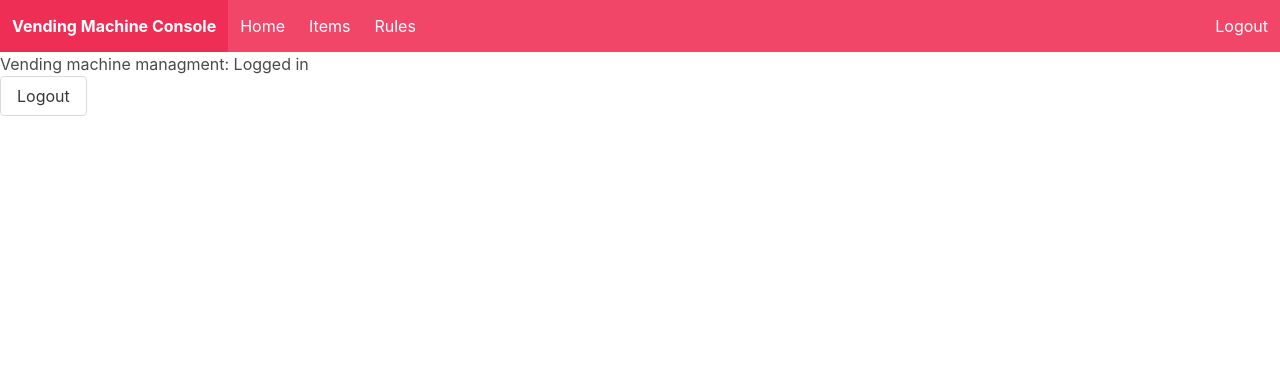
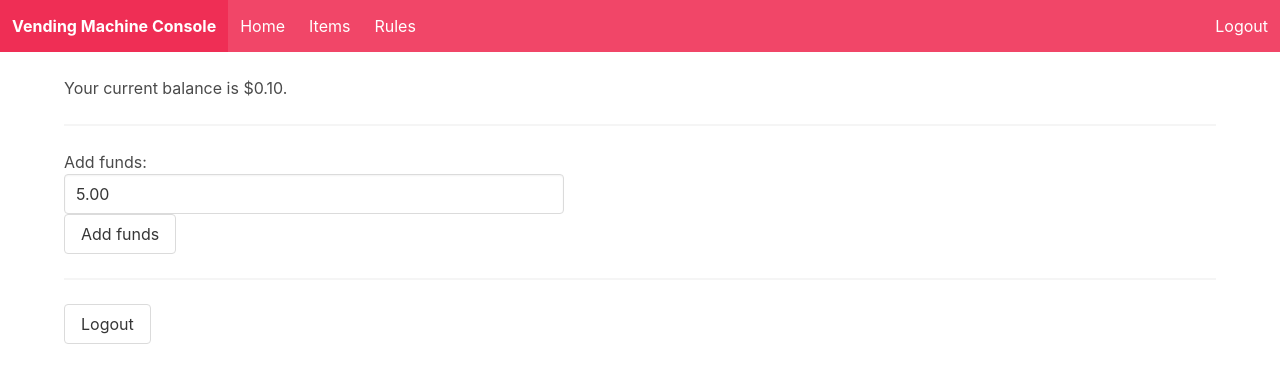
Before and after one commit to willbarkoff/5725-vending-machine, a Flask app: page /home in a window 1280 px wide. Shown: the top 383 px of the page. Run offline with Flask 3, Linux system fonts and the light colour scheme; the visitor is signed in with stand-in values (Sample User, id 1); tables that the repository leaves empty hold one stand-in row (values such as "Sample post").

Commit message:
add balance control

```diff
--- a/app.py
+++ b/app.py
@@ -1,7 +1,7 @@
 from flask import Flask
 from flask import render_template, redirect, flash, request, session
 
-from dispense import dispense
+# from dispense import dispense
 
 import bcrypt
 import sqlite3
@@ -10,7 +10,7 @@ import datetime
 
 app = Flask(__name__)
 
-# dispense = print
+dispense = print
 
 
 class InsufficientFunds(Exception):
@@ -176,7 +176,8 @@ def home():
         flash("You must login to access that page", "warning")
         return login()
     else:
-        return render_template("home.html")
+        balance = getUserBalance(session["id"])
+        return render_template("home.html", balance=format(balance/100, '.2f'))
 
 
 @app.route("/logout", methods=['POST'])
@@ -277,3 +278,24 @@ def dispense_now():
         return render_template("dispense_err.html", error="Out of stock")
     except NoSuchUser:
         return render_template("dispense_err.html", error="User not found")
+
+
+@app.route("/addFunds", methods=["POST"])
+def add_funds():
+    if not "id" in session:
+        flash("You must login to access that page", "warning")
+        return login()
+    elif (not "amount" in request.form):
+        flash("All fields are required", "warning")
+        return home()
+    else:
+        balance = getUserBalance(session["id"])
+        new_balance = balance + float(request.form["amount"])*100
+
+        c = db.cursor()
+        c.execute("UPDATE users SET balance = ? WHERE id = ?",
+                  [new_balance, session["id"]])
+        c.close()
+        db.commit()
+        flash("Balance updated", "success")
+        return home()
--- a/templates/base.html
+++ b/templates/base.html
@@ -40,7 +40,7 @@
             </div>
 
             <div class="navbar-end">
-                <a href="/logout" class="navbar-item">Logout</a>
+                <a href="#" class="navbar-item" id="logout">Logout</a>
             </div>
         </div>
     </nav>
@@ -56,6 +56,10 @@
     {% endwith %}
 
     {% block content %}{% endblock %}
+
+    <script>
+        document.querySelector("#logout").addEventListener("click", () => fetch("/logout", { method: "POST" }).then(() => document.location.reload()))
+    </script>
 </body>
 
 </html>
--- a/templates/home.html
+++ b/templates/home.html
@@ -2,10 +2,25 @@
 {% block title %} Home {% endblock %}
 
 {% block content %}
-<h1>Vending machine managment: Logged in</h1>
 
-<form action="/logout" method="post">
-    <button type="submit" class="button btn-primary">Logout</button>
-</form>
+<div class="container mt-5">
+    <h1>Your current balance is ${{balance}}.</h1>
+    <hr />
+    <h1>Add funds:</h1>
+    <div>
+        <form action="/addFunds" method="post">
+            <div class="control" style="width: 500px">
+                <input class="input" name="amount" type="number" step="0.01" value="5.00"></input>
+            </div>
+            <button type="submit" class="button btn-primary">Add funds</button>
+        </form>
+    </div>
 
-{% endblock %}
+    <hr />
+
+    <form action="/logout" method="post">
+        <button type="submit" class="button btn-primary">Logout</button>
+    </form>
+</div>
+
+{% endblock %}`
```
